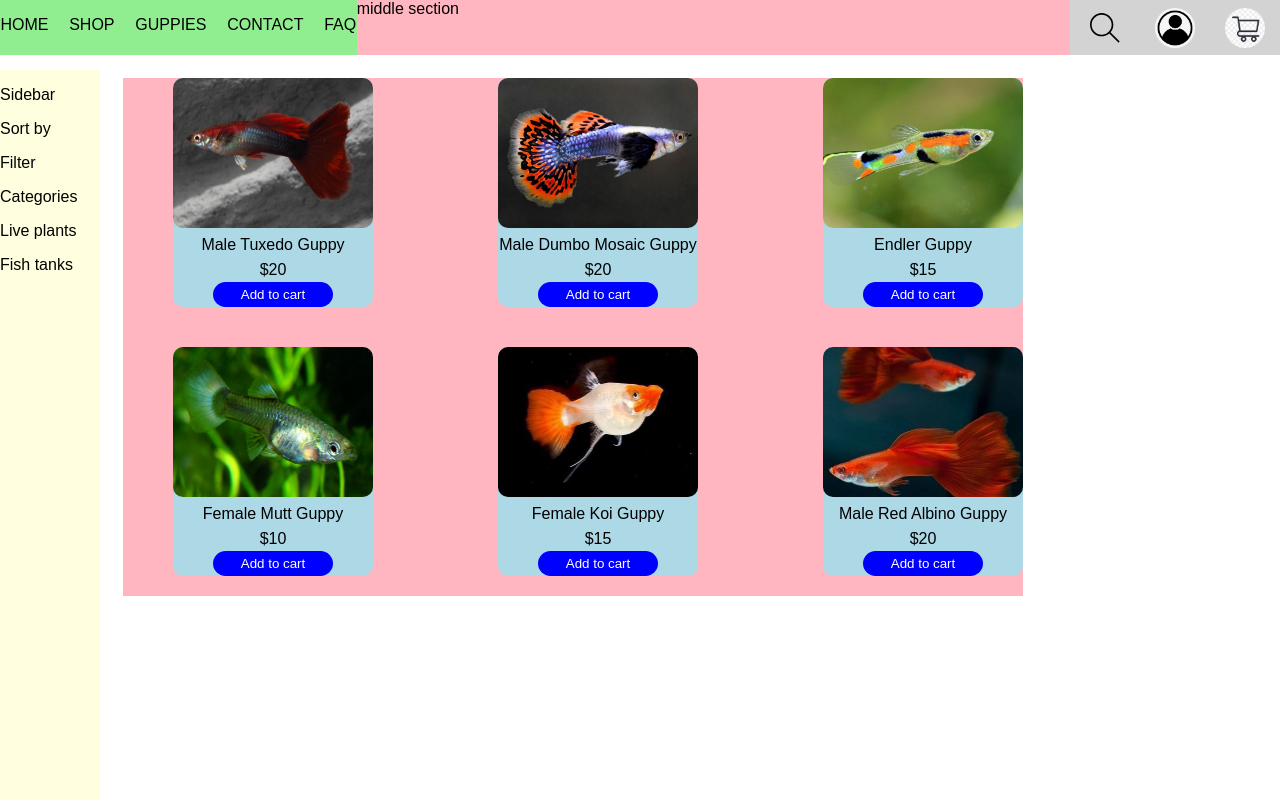
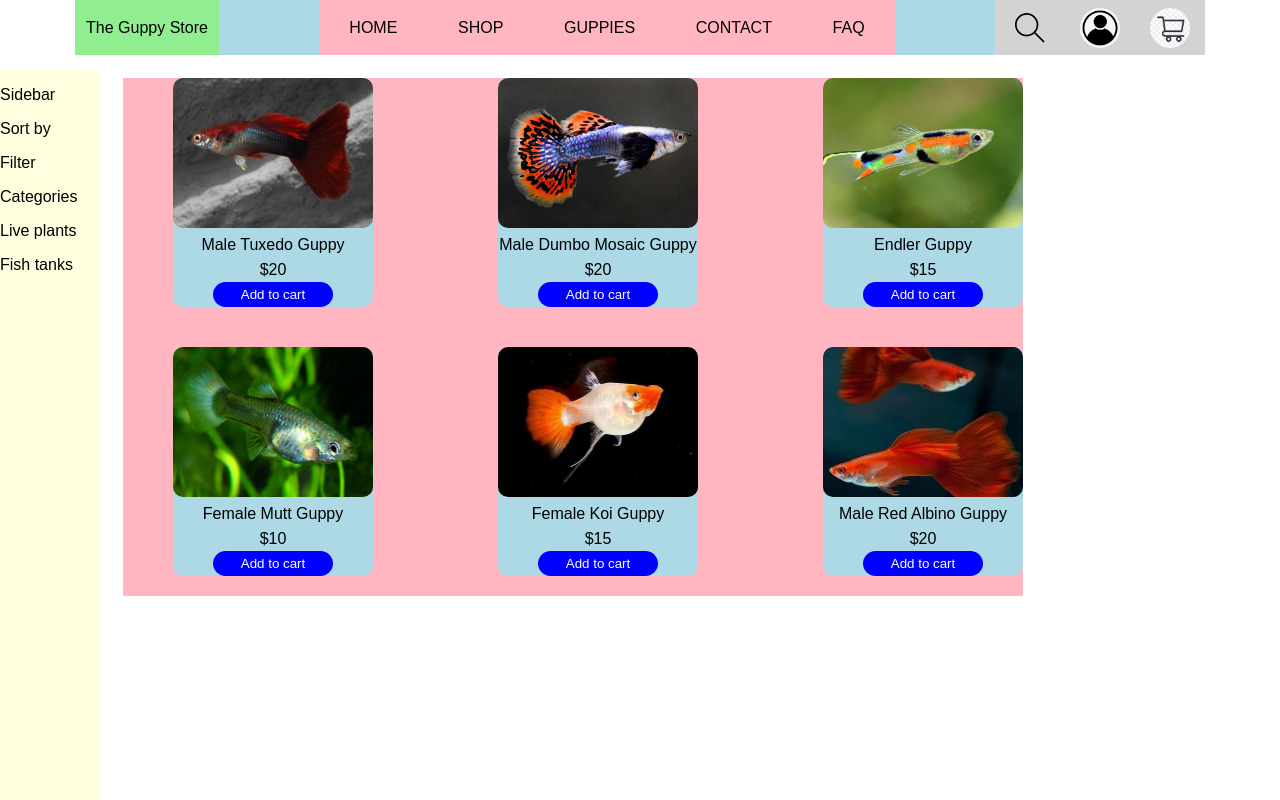
Before and after one commit to 0randa/guppy-site, a plain HTML site: page website.html in a window 1280 px wide. Drawn offline with Linux system fonts and the light colour scheme.

Commit message:
i think i got the basic layout of the header done

```diff
--- a/styles/header.css
+++ b/styles/header.css
@@ -7,32 +7,39 @@
 
     position: fixed;
     top: 0;
-    left: 0;
-    right: 0;
+    left: 75px;
+    right: 75px;
+    gap: 100px;
     z-index: 100;
-
     background-color: lightblue;
     margin-bottom: 10px;
 
 }
 
-.left-section {
+.left-section{
     display: flex;
-    flex: 1.5;
+    justify-content: space-around;
+    text-align: center;
+    max-width: auto;
+    align-items: center;
+    flex: 0.5;
     background-color: lightgreen;
-    gap: 20px;
-    justify-content: space-around;
 }
 
 .middle-section {
     display: flex;
-    flex: 3;
+    flex: 2;
     background-color: lightpink;
+}
+
+.middle-section p {
+    text-align: center;
+    margin: auto;
 }
 
 .right-section {
     display: flex;
-    flex: 0.5;
+    flex: 0.4;
     background-color: lightgrey;
     align-items: center;
 }
--- a/website.html
+++ b/website.html
@@ -84,14 +84,15 @@
 
         <div class="header">
             <div class="left-section">
+                <p>The Guppy Store</p>
+
+            </div>
+            <div class="middle-section">
                 <p>HOME</p>
                 <p>SHOP</p>
                 <p>GUPPIES</p>
                 <p>CONTACT</p>
                 <p>FAQ</p>
-            </div>
-            <div class="middle-section">
-                middle section
             </div>
             <div class="right-section">
                 <img src="icons/search.svg">
```
